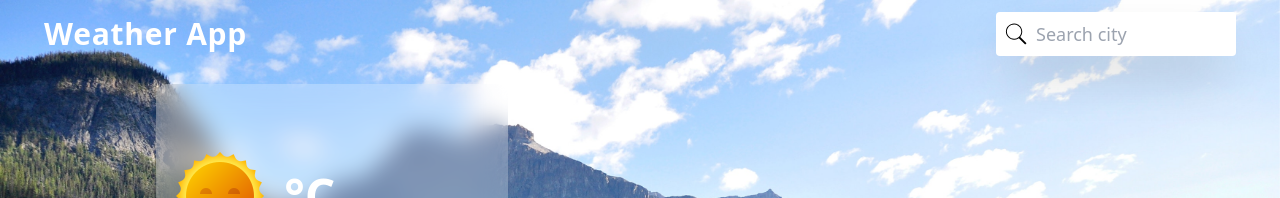
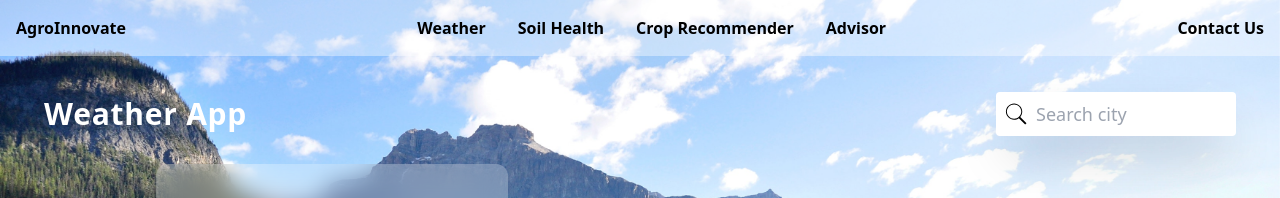
Before and after one commit to PranavIngale07/AgroConnect, a React (Vite) app: page /weather in a window 1280 px wide. Shown: the top 198 px of the page. Built offline with nearby package versions, Linux system fonts and the light colour scheme; no server answers.

Commit message:
crop recommender output

```diff
--- a/src/components/Crop_Recommender.jsx
+++ b/src/components/Crop_Recommender.jsx
@@ -13,6 +13,9 @@ const CropRecommender = () => {
   });
 
   const [result, setResult] = useState("");
+  const [status, setStatus] = useState(null);
+  const [loading, setLoading] = useState(false);
+  const [error, setError] = useState(null);
   const [showForm, setShowForm] = useState(true);
 
   const handleChange = (e) => {
@@ -35,14 +38,17 @@ const CropRecommender = () => {
           },
         }
       );
-
+      setLoading(false);
       if (response.data.error) {
         setResult(`Error: ${response.data.error}`);
       } else {
         setResult(response.data.result);
       }
+      setShowForm(false);
     } catch (error) {
-      setResult(`Failed to fetch: ${error.message}`);
+      setLoading(false);
+      setError("There was an error making the request!");
+      setResult(`Failed to fetch crop recommendation: ${error.message}`);
       console.log(error.message);
     }
   };
@@ -57,7 +63,12 @@ const CropRecommender = () => {
           <p className="font-bold text-xl md:text-2xl mb-4 text-center text-black">
             Crop Recommender
           </p>
-          <form onSubmit={handleSubmit} className="grid grid-cols-1 md:grid-cols-2 gap-4">
+
+          {showForm ? (
+            <form
+              onSubmit={handleSubmit}
+              className="grid grid-cols-1 md:grid-cols-2 gap-4"
+            >
               <div>
                 <label className="form-control w-full">
                   <span className="label-text text-left block mb-1 text-black">
@@ -172,12 +183,15 @@ const CropRecommender = () => {
                 </button>
               </div>
             </form>
+          ) : (
+            <>
+              {result && (
+                <div className="mt-6 p-16 bg-gray-300 h-[200px] bg-opacity-50 text-black text-4xl  rounded-xl shadow-lg text-center">
+                  {result}
                 </div>
-      {/* {result && <div className="result">{result}</div>} */}
-
-      {/*Output styling*/ }
-      <div className="bg-black w-[500px] h-[100px] rounded-xl">
-
+              )}
+            </>
+          )}
         </div>
       </div>
     </>
--- a/src/components/Navabr.jsx
+++ b/src/components/Navabr.jsx
@@ -8,7 +8,7 @@ import Advisor from './Advisor';
 
 const Navabr = () => {
   return (
-    <div className="absolute top-0 left-0 w-full p-4 flex justify-between items-center z-10 bg-white  backdrop:blur-md bg-opacity-20 text-black font-semibold">
+    <div className="absolute top-0 left-0 w-full p-4 flex justify-between items-center z-10 bg-white  backdrop:blur-md bg-opacity-40 text-black font-bold">
       <Link to="/">AgroInnovate</Link>
 
       <div className="flex space-x-8">
--- a/src/components/Weather.jsx
+++ b/src/components/Weather.jsx
@@ -1,33 +1,44 @@
-import React, { useState } from 'react'
-import search from '../assets/icons/search.svg'
-import { useStateContext } from '../Context/index'
-import { BackgroundLayout, WeatherCard, MiniCard } from '../components'
+import React, { useState } from "react";
+import search from "../assets/icons/search.svg";
+import { useStateContext } from "../Context/index";
+import { BackgroundLayout, WeatherCard, MiniCard } from "../components";
+import Navabr from "./Navabr";
 
 const Weather = () => {
-  const [input, setInput] = useState('')
-  const { weather, thisLocation, values, place, setPlace } = useStateContext()
-  // console.log(weather)
+  const [input, setInput] = useState("");
+  const { weather, thisLocation, values, place, setPlace } = useStateContext();
 
   const submitCity = () => {
-    setPlace(input)
-    setInput('')
+    setPlace(input);
+    setInput("");
+  };
+
+  return (
+    <>
+      <Navabr />
+      <div className="w-full h-screen text-white px-8 pt-[80px]"> {/* Adjusted padding to account for the navbar height */}
+        <nav className="w-full p-3 flex justify-between items-center z-10 relative">
+          <h1 className="font-bold tracking-wide text-3xl text-white"> {/* Updated text color to white */}
+            Weather App
+          </h1>
+          <div className="bg-white w-[15rem] overflow-hidden shadow-2xl rounded flex items-center p-2 gap-2">
+            <img src={search} alt="search" className="w-[1.5rem] h-[1.5rem]" />
+            <input
+              onKeyUp={(e) => {
+                if (e.key === "Enter") {
+                  submitCity();
                 }
-  return (
-    <div className='w-full h-screen text-white px-8'>
-      <nav className='w-full p-3 flex justify-between items-center'>
-        <h1 className='font-bold tracking-wide text-3xl'>Weather App</h1>
-        <div className='bg-white w-[15rem] overflow-hidden shadow-2xl rounded flex items-center p-2 gap-2'>
-          <img src={search} alt="search" className='w-[1.5rem] h-[1.5rem]' />
-          <input onKeyUp={(e) => {
-            if (e.key === 'Enter') {
-              // sumit the form
-              submitCity()
-            }
-          }} type="text" placeholder='Search city' className='focus:outline-none w-full text-[#212121] bg-white text-lg' value={input} onChange={e => setInput(e.target.value)} />
+              }}
+              type="text"
+              placeholder="Search city"
+              className="focus:outline-none w-full text-[#212121] bg-white text-lg"
+              value={input}
+              onChange={(e) => setInput(e.target.value)}
+            />
           </div>
         </nav>
         <BackgroundLayout></BackgroundLayout>
-      <main className='w-full flex flex-wrap gap-8 py-4 px-[10%] items-center justify-center'>
+        <main className="w-full flex flex-wrap gap-8 py-4 px-[10%] items-center justify-center">
           <WeatherCard
             place={thisLocation}
             windspeed={weather.wspd}
@@ -38,9 +49,8 @@ const Weather = () => {
             conditions={weather.conditions}
           />
 
-        <div className='flex justify-center gap-8 flex-wrap w-[60%]'>
-          {
-            values?.slice(1, 7).map(curr => {
+          <div className="flex justify-center gap-8 flex-wrap w-[60%]">
+            {values?.slice(1, 7).map((curr) => {
               return (
                 <MiniCard
                   key={curr.datetime}
@@ -48,13 +58,13 @@ const Weather = () => {
                   temp={curr.temp}
                   iconString={curr.conditions}
                 />
-              )
-            })
-          }
+              );
+            })}
           </div>
         </main>
       </div>
-  )
-}
+    </>
+  );
+};
 
-export default Weather
+export default Weather;
```
Lines whose indentation alone changed are shown as unchanged.
